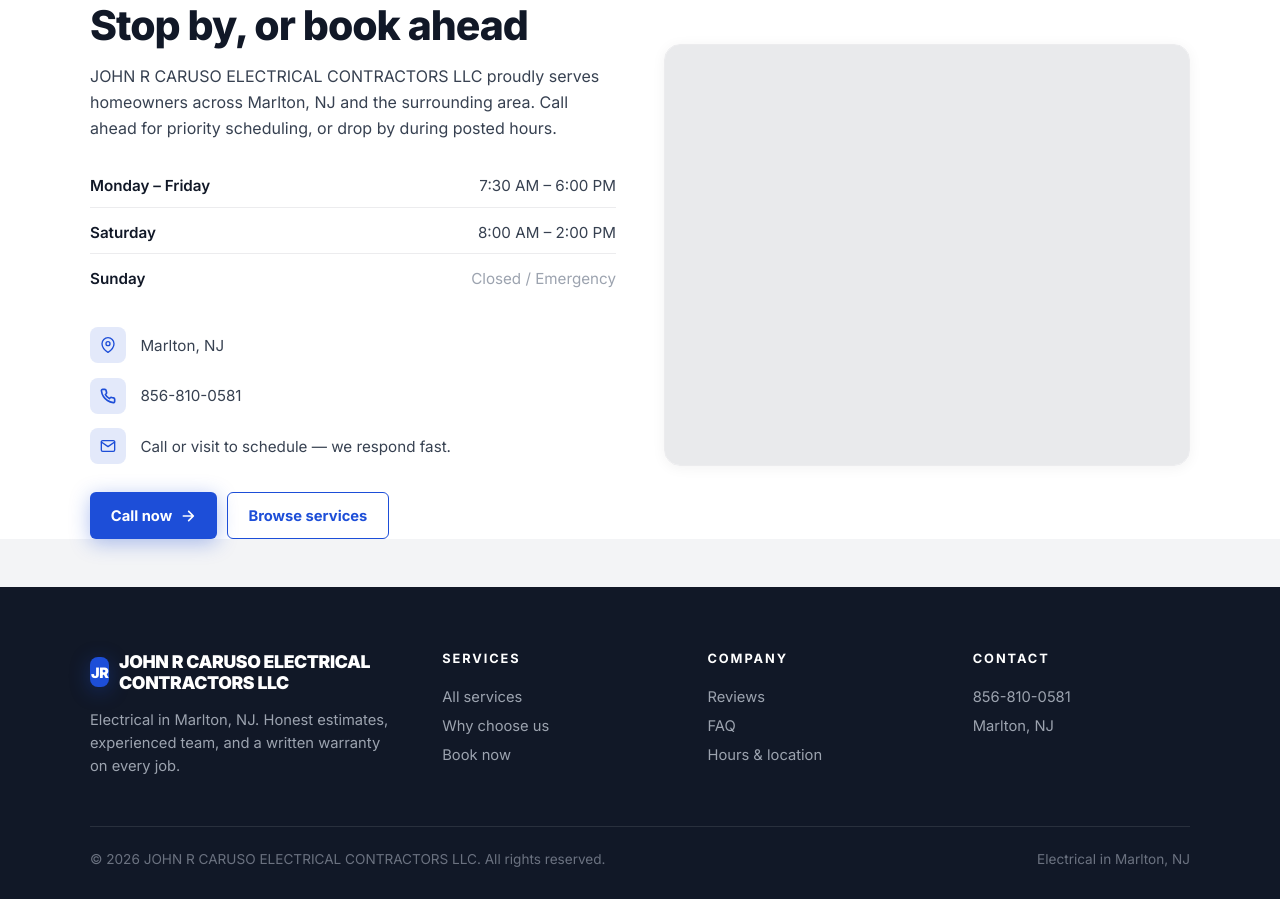
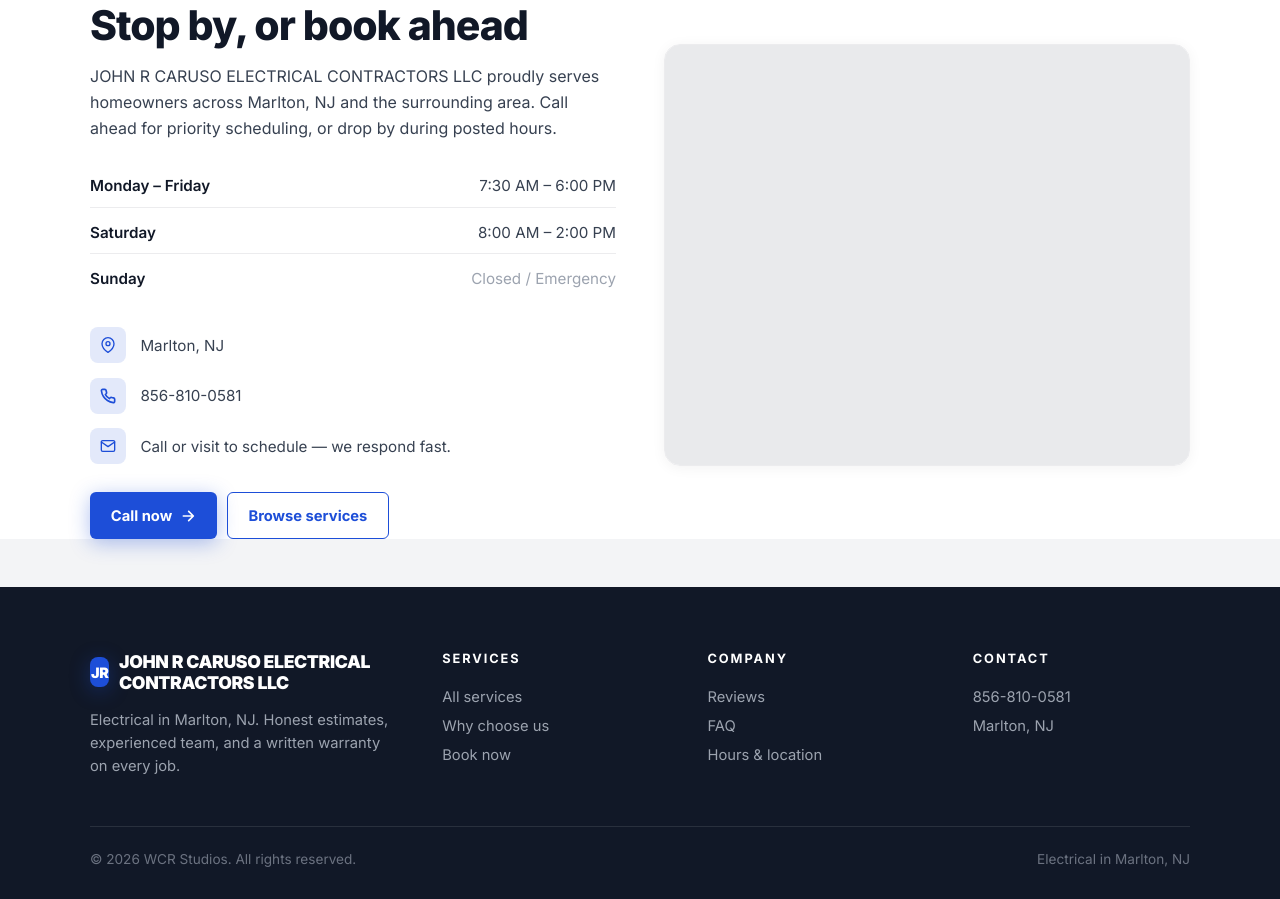
Before and after one commit to Wrenbjor/trades--john-r-caruso-electrical-contractors-llc, a plain HTML site: page index.html in a window 1280 px wide. Shown: the part 4645-5544 px from the top of the page. Drawn offline with nearby package versions, Linux system fonts and the light colour scheme; no server answers.

Commit message:
Update site

```diff
--- a/index.html
+++ b/index.html
@@ -605,7 +605,7 @@ footer{background:#111827;color:#cbd5d1;padding:4rem 2rem 2rem}
     </div>
   </div>
   <div class="foot-bottom">
-    <div>&copy; 2026 JOHN R CARUSO ELECTRICAL CONTRACTORS LLC. All rights reserved.</div>
+    <div>&copy; 2026 WCR Studios. All rights reserved.</div>
     <div>Electrical in Marlton, NJ</div>
   </div>
 </footer>
```
